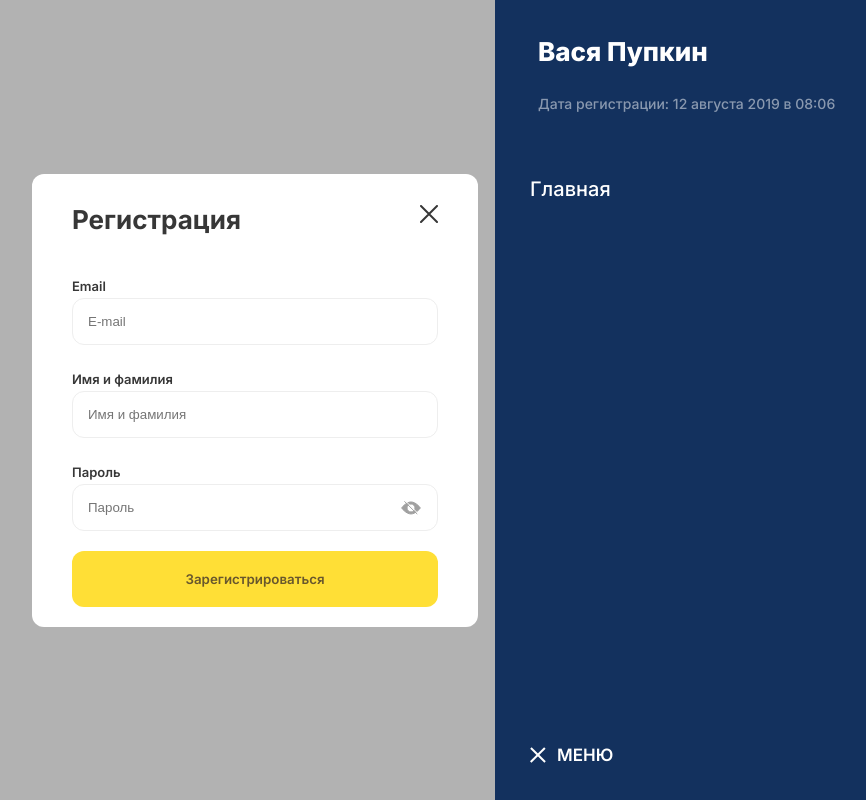
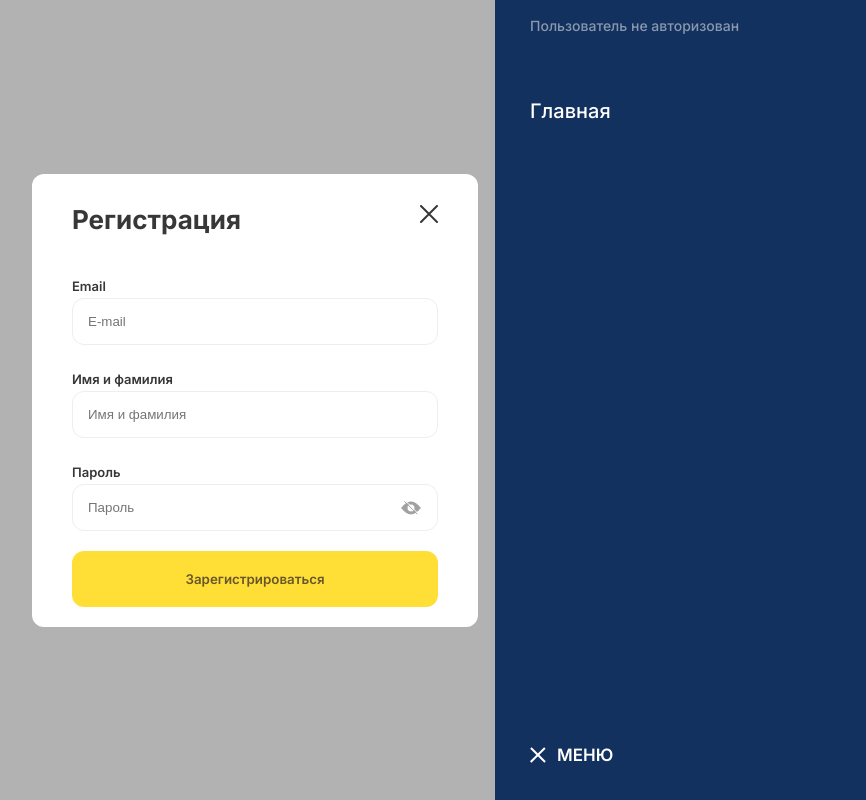
Before and after one commit to Khamzat91/news, a React (Create React App) app in the folder app/: page /registration in a window 1280 px wide. Both pictures are taken after a click on the element 1230 px from the left and 740 px from the top of the page. Shown: the whole page, without its empty margins (385-1251 px from the left). Built offline with nearby package versions, Linux system fonts and the light colour scheme.

Commit message:
refactoring openMenu

```diff
--- a/app/src/components/openMenu/OpenMenu.jsx
+++ b/app/src/components/openMenu/OpenMenu.jsx
@@ -5,8 +5,17 @@ import { ReactComponent as Exit } from "../../images/content/exit.svg";
 import { setIsAuth } from "../../redux/action/user";
 import "./index.scss";
 
+const option = {
+  year: 'numeric',
+  month: 'long',
+  day: 'numeric',
+  hour: 'numeric',
+  minute: 'numeric'
+}
+
 const OpenMenu = ({ handleExitToggle }) => {
   const isAuth = useSelector(state => state.user.isAuth)
+  const user = JSON.parse(localStorage.getItem("user"))
   const dispatch = useDispatch()
   const navigate = useNavigate()
 
@@ -16,15 +25,17 @@ const OpenMenu = ({ handleExitToggle }) => {
     navigate('/')
   }
 
+  const date = new Date(user?.createdAt)
+
   return (
     <div className="open-menu">
       <div className="open-menu__inner">
-        <div className="open-menu__inner-info">
-          <div className="open-menu__inner-info__name">Вася Пупкин</div>
+        {isAuth ? <div className="open-menu__inner-info">
+          <div className="open-menu__inner-info__name">{user?.fullName}</div>
           <div className="open-menu__inner-info__date">
-            Дата регистрации: 12 августа 2019 в 08:06
+            Дата регистрации: <span>{date.toLocaleDateString("ru-Ru", option)}</span>
           </div>
-        </div>
+        </div> : <div className="open-menu__inner-info__date">Пользователь не авторизован</div>}
         <ul className="open-menu__inner-option">
           <li onClick={handleExitToggle}>
             <Link to="/">Главная</Link>
--- a/app/src/redux/reduce/comments.js
+++ b/app/src/redux/reduce/comments.js
@@ -6,6 +6,8 @@ const initialState = {
 
 
 
-export const ccomments = (state, action) => {
+export const comments = (state = initialState, action) => {
+switch(action.type) {
 
 }
+}
```
Also changed, not shown: app/src/redux/action/comments.js (added).
